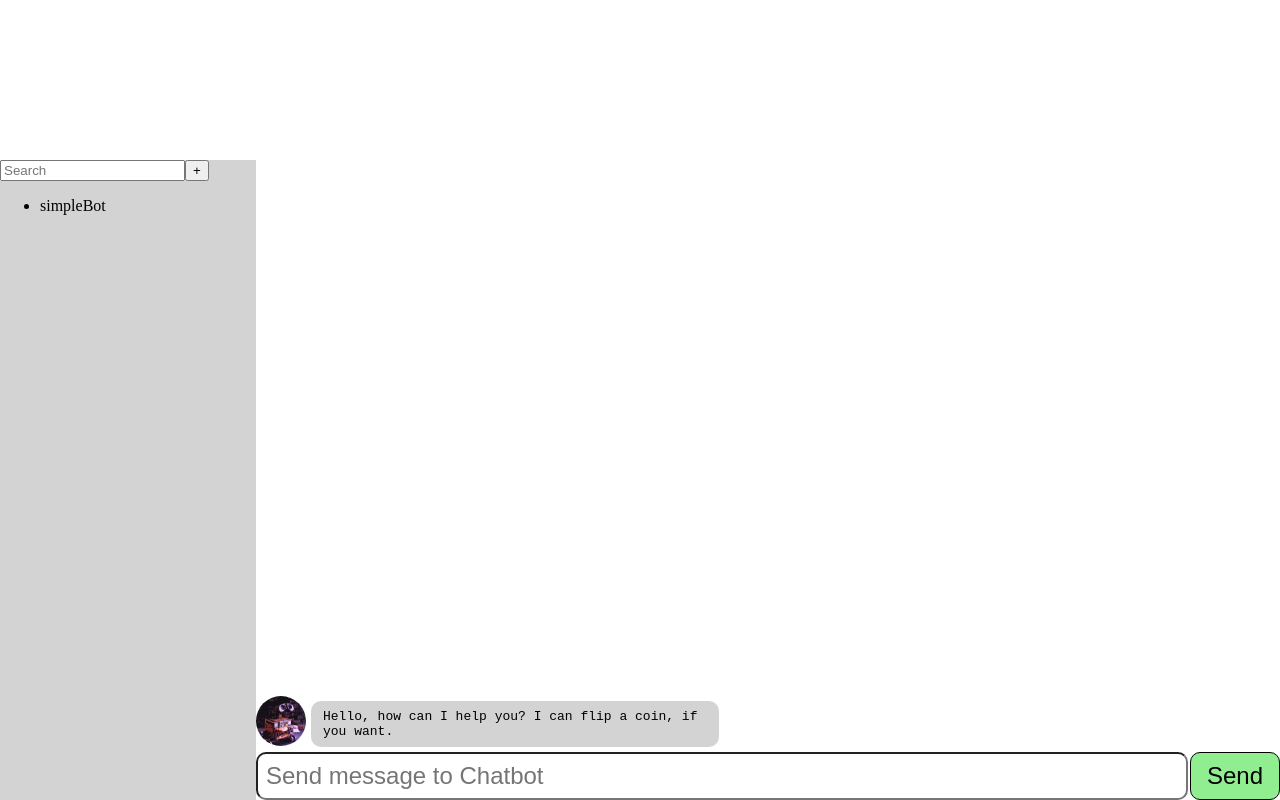
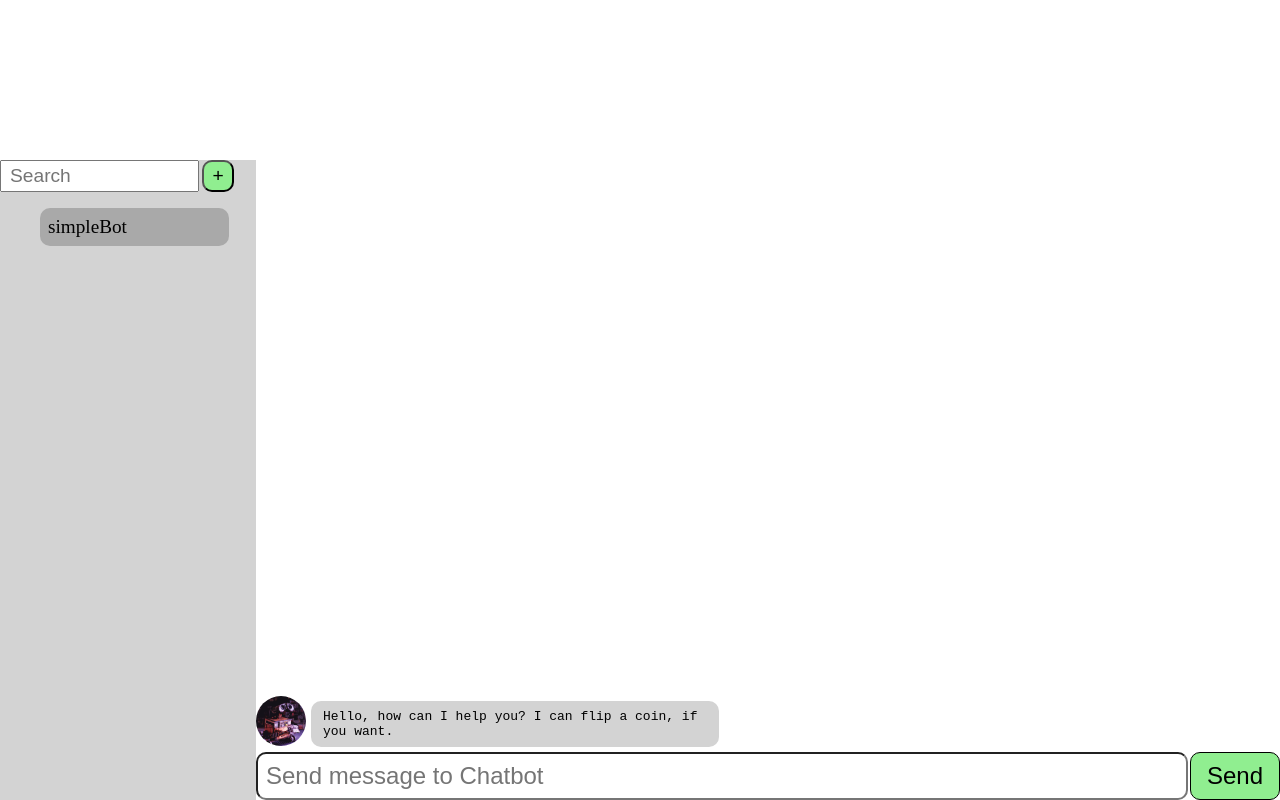
Before and after one commit to iveltier/ivelchat, a React (Vite) app: page /startseite in a window 1280 px wide. Built offline with nearby package versions, Linux system fonts and the light colour scheme.

Commit message:
css kontakte update

```diff
--- a/src/components/home/menu/menu.jsx
+++ b/src/components/home/menu/menu.jsx
@@ -66,6 +66,8 @@ function Menu() {
 		<div className={styles.menuContainer}>
 			<input
 				ref={inputRef}
+				name="input"
+				className={styles.chatBotInput}
 				type="text"
 				placeholder={isAdding ? "Add a new bot..." : "Search"}
 				value={isAdding ? newBotName : searchText}
@@ -76,15 +78,20 @@ function Menu() {
 				onKeyDown={handleKeyDown}
 			/>
 
-			<button type="button" onClick={handleNewBot}>
+			<button
+				type="button"
+				onClick={handleNewBot}
+				className={styles.chatBotAddBtn}
+			>
 				+
 			</button>
 
-			<ul>
+			<ul className={styles.chatBotList}>
 				{isAdding
 					? filteredAvailableBots.map((bot) => (
 						<li
 							key={bot}
+							className={styles.chatBotListItem}
 							onClick={() => {
 								setBotList([...botList, { name: bot }]);
 								setIsAdding(false);
@@ -95,7 +102,11 @@ function Menu() {
 							{bot}
 						</li>
 					))
-					: filteredBots.map((bot) => <li key={bot.name}>{bot.name}</li>)}
+					: filteredBots.map((bot) => (
+						<li key={bot.name} className={styles.chatBotListItem}>
+							{bot.name}
+						</li>
+					))}
 			</ul>
 		</div>
 	);
--- a/src/components/home/menu/menu.module.css
+++ b/src/components/home/menu/menu.module.css
@@ -7,4 +7,34 @@
 	flex-grow: 1;
 	overflow: scroll;
 	scrollbar-width: none;
+	display: flex;
+	flex-direction: column;
 }
+
+.chatBotInput {
+	width: 70%;
+	padding: 0.2rem 0.5rem;
+	font-size: 1.2rem;
+}
+
+.chatBotAddBtn {
+	font-size: 1.2rem;
+	background-color: lightgreen;
+	padding: 0.2rem 0.5rem;
+	border-radius: 10px;
+	margin-left: 0.2rem;
+}
+
+/*.chatBotList {}*/
+
+.chatBotListItem {
+	font-size: 1.2rem;
+	padding: 0.5rem;
+	list-style-type: none;
+	background-color: darkgray;
+	max-width: 80%;
+	margin-top: 0.5rem;
+	border-radius: 10px;
+
+	cursor: pointer;
+}
```
